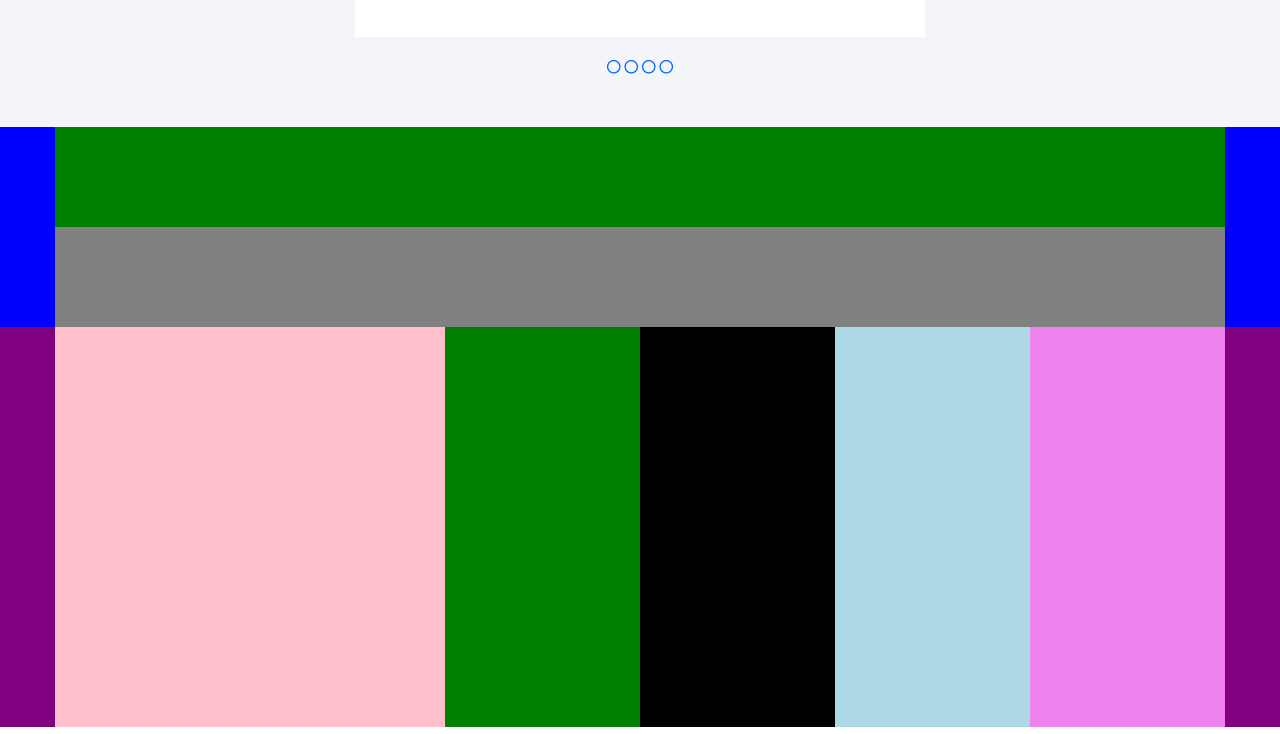
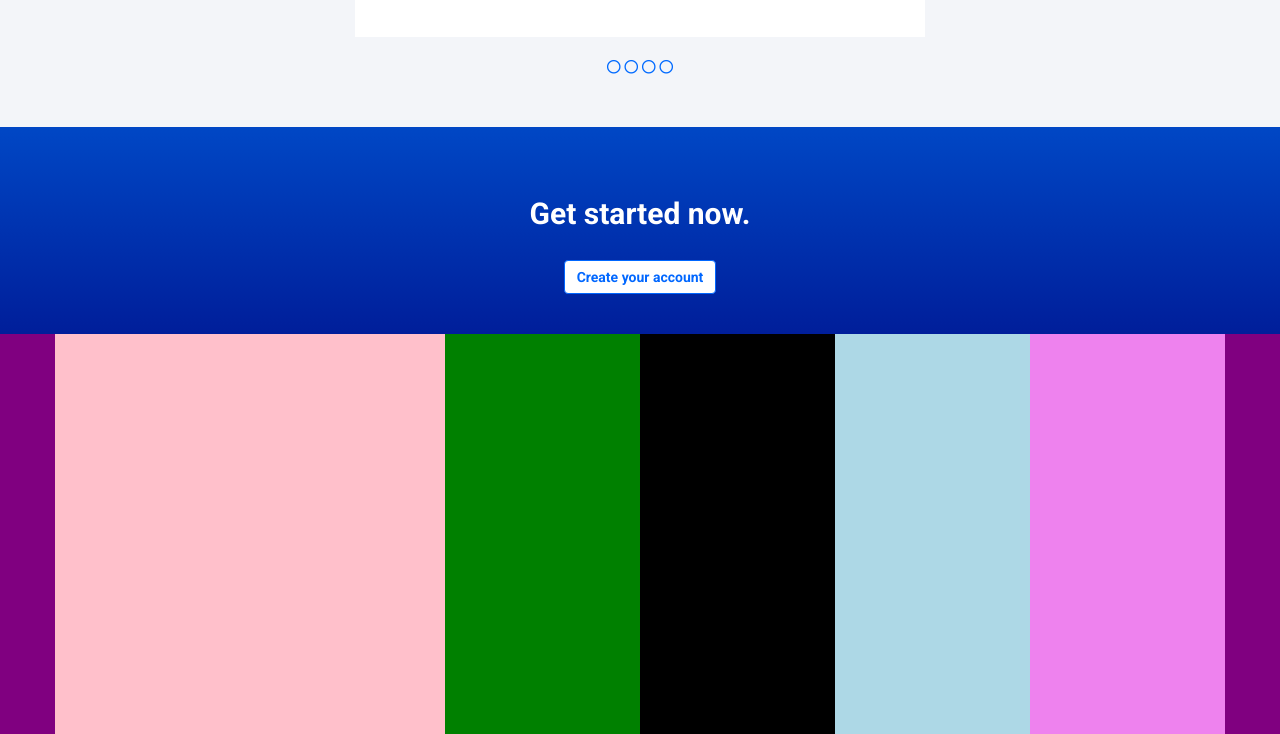
Before and after one commit to niccolo-delfino/html-css-digitalocean, a plain HTML site: page index.html in a window 1280 px wide. Shown: the part 3527-4261 px from the top of the page. Drawn offline with nearby package versions, Linux system fonts and the light colour scheme.

Commit message:
Section started ok

```diff
--- a/css/style.css
+++ b/css/style.css
@@ -78,6 +78,12 @@ ul{
 }
 .mt_50{
   margin-top: 50px;
+}
+.mb_20{
+  margin-bottom: 20px;
+}
+.mb_30{
+  margin-bottom: 30px;
 }
 .mb_50{
   margin-bottom: 50px;
@@ -327,12 +333,12 @@ section.loghi a{
 }
 
 /* 5 SEZIONE */
-.service{
+.service, .started{
   padding-bottom: 40px;
   background-image: linear-gradient(#0047C5, #001E9A);
 }
 
-.service h2{
+.service h2, .started h2{
   font-size: 30px;
   font-weight: bold;
   padding-top: 50px;
--- a/index.html
+++ b/index.html
@@ -538,14 +538,18 @@
     </section>
 
     <!-- 7 SEZIONE -->
-    <section class="started blue">
+    <section class="started text-center">
 
       <div class="container">
 
         <div class="row">
 
-          <div class="col-xs-12 green h100"></div>
-          <div class="col-xs-12 grey h100"></div>
+          <div class="col-xs-12">
+            <h2>Get started now.</h2>
+          </div>
+          <div class="col-xs-12">
+            <a href="#"><button type="button" class="btn btn-default btn_clear mt_20">Create your account</button></a>
+          </div>
 
         </div>
 
```
